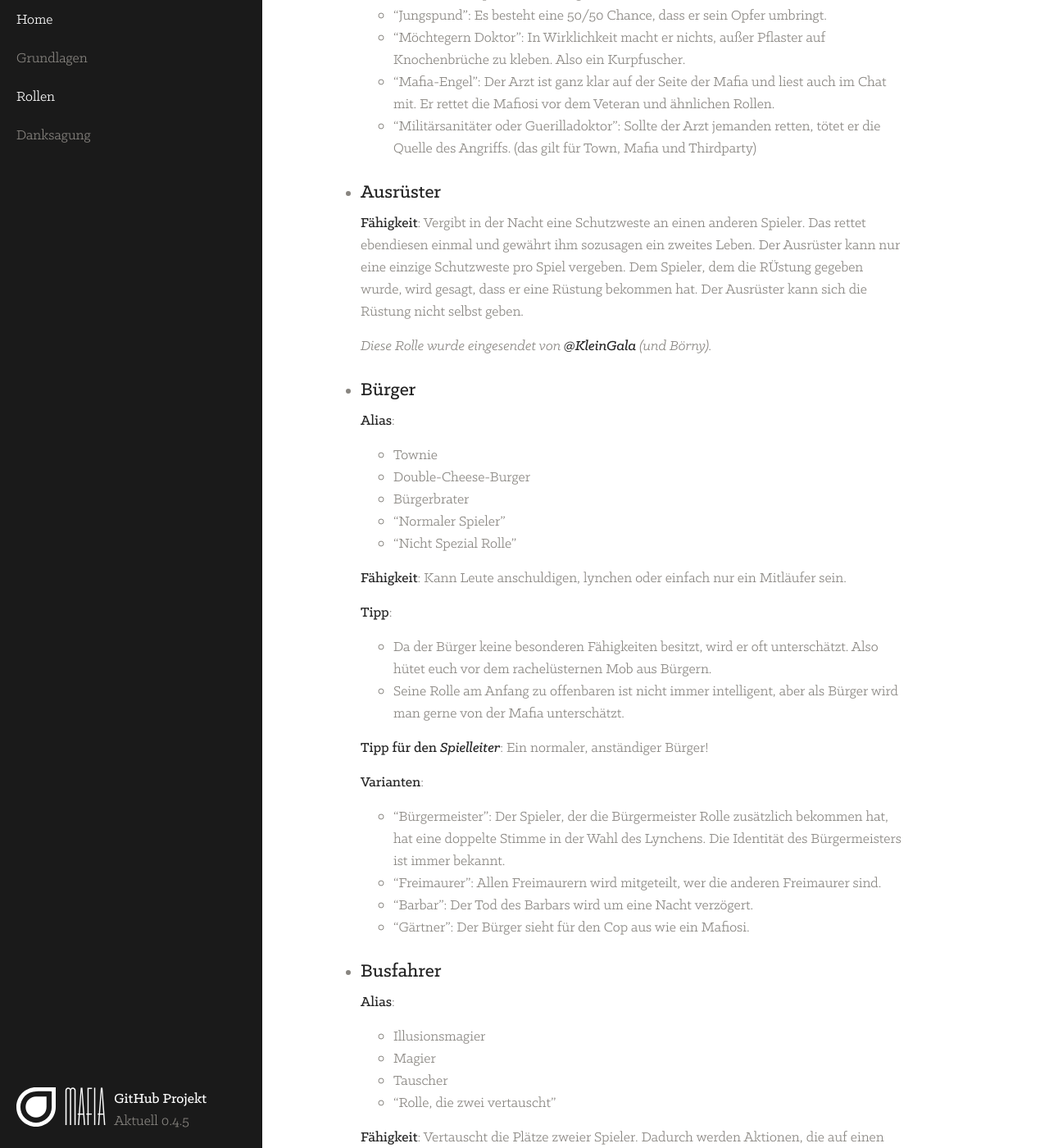
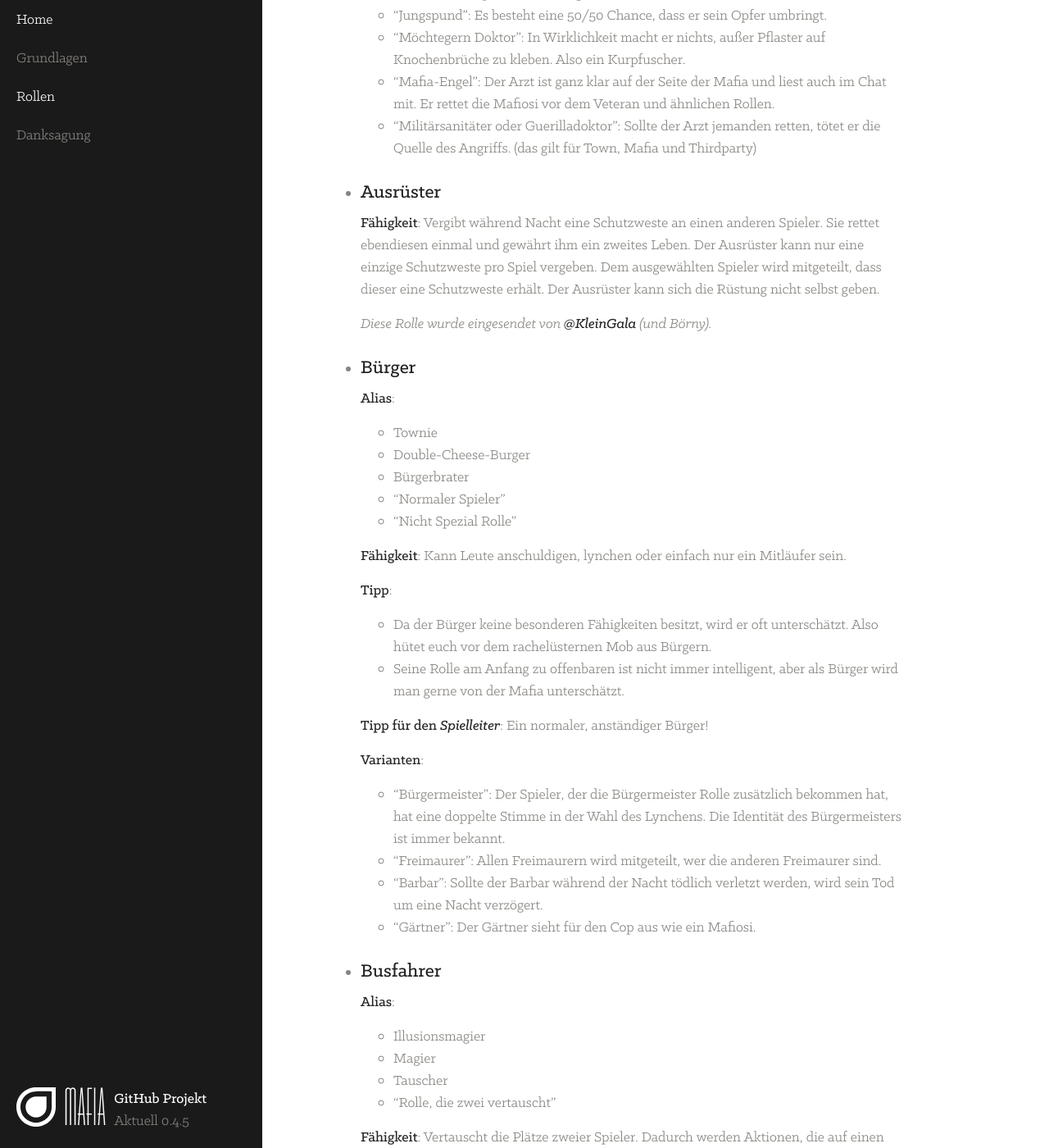
Before and after one commit to gamekeller/mafia, a Jekyll site: the page built from roles.md, in a window 1280 px wide and 1400 px high, scrolled down 1865 px. Shown: the whole window at 82% size. Built offline with Jekyll 4.4.1, drawn with Linux system fonts in a browser that asks for light colours; emoji names are drawn with the system emoji font; some of the changed text lies outside the part shown.

Commit message:
Fehlerkorrektur

```diff
--- a/_includes/roles/ausruester.md
+++ b/_includes/roles/ausruester.md
@@ -1,6 +1,6 @@
   - ### **Ausrüster**
       {: #ausruester}
 
-      **Fähigkeit**: Vergibt in der Nacht eine Schutzweste an einen anderen Spieler. Das rettet ebendiesen einmal und gewährt ihm sozusagen ein zweites Leben. Der Ausrüster kann nur eine einzige Schutzweste pro Spiel vergeben. Dem Spieler, dem die RÜstung gegeben wurde, wird gesagt, dass er eine Rüstung bekommen hat. Der Ausrüster kann sich die Rüstung nicht selbst geben.
+      **Fähigkeit**: Vergibt während Nacht eine Schutzweste an einen anderen Spieler. Sie rettet ebendiesen einmal und gewährt ihm ein zweites Leben. Der Ausrüster kann nur eine einzige Schutzweste pro Spiel vergeben. Dem ausgewählten Spieler wird mitgeteilt, dass dieser eine Schutzweste erhält. Der Ausrüster kann sich die Rüstung nicht selbst geben.
 
       *Diese Rolle wurde eingesendet von [@KleinGala](https://twitter.com/kleinGala) (und Börny).*
--- a/_includes/roles/buerger.md
+++ b/_includes/roles/buerger.md
@@ -22,5 +22,5 @@
 
       * "Bürgermeister": Der Spieler, der die Bürgermeister Rolle zusätzlich bekommen hat, hat eine doppelte Stimme in der Wahl des Lynchens. Die Identität des Bürgermeisters ist immer bekannt.
       * “Freimaurer”: Allen Freimaurern wird mitgeteilt, wer die anderen Freimaurer sind.
-      * “Barbar”: Der Tod des Barbars wird um eine Nacht verzögert.
-      * “Gärtner”: Der Bürger sieht für den Cop aus wie ein Mafiosi.
+      * “Barbar”: Sollte der Barbar während der Nacht tödlich verletzt werden, wird sein Tod um eine Nacht verzögert.
+      * “Gärtner”: Der Gärtner sieht für den Cop aus wie ein Mafiosi.
```
Also changed, not shown: _includes/roles/cop.md (+1 -1 lines), _includes/roles/schreiber.md (+1 -1 lines), _posts/2016-02-15-update-045.md (+2 -3 lines), general.md (+2 -2 lines).
